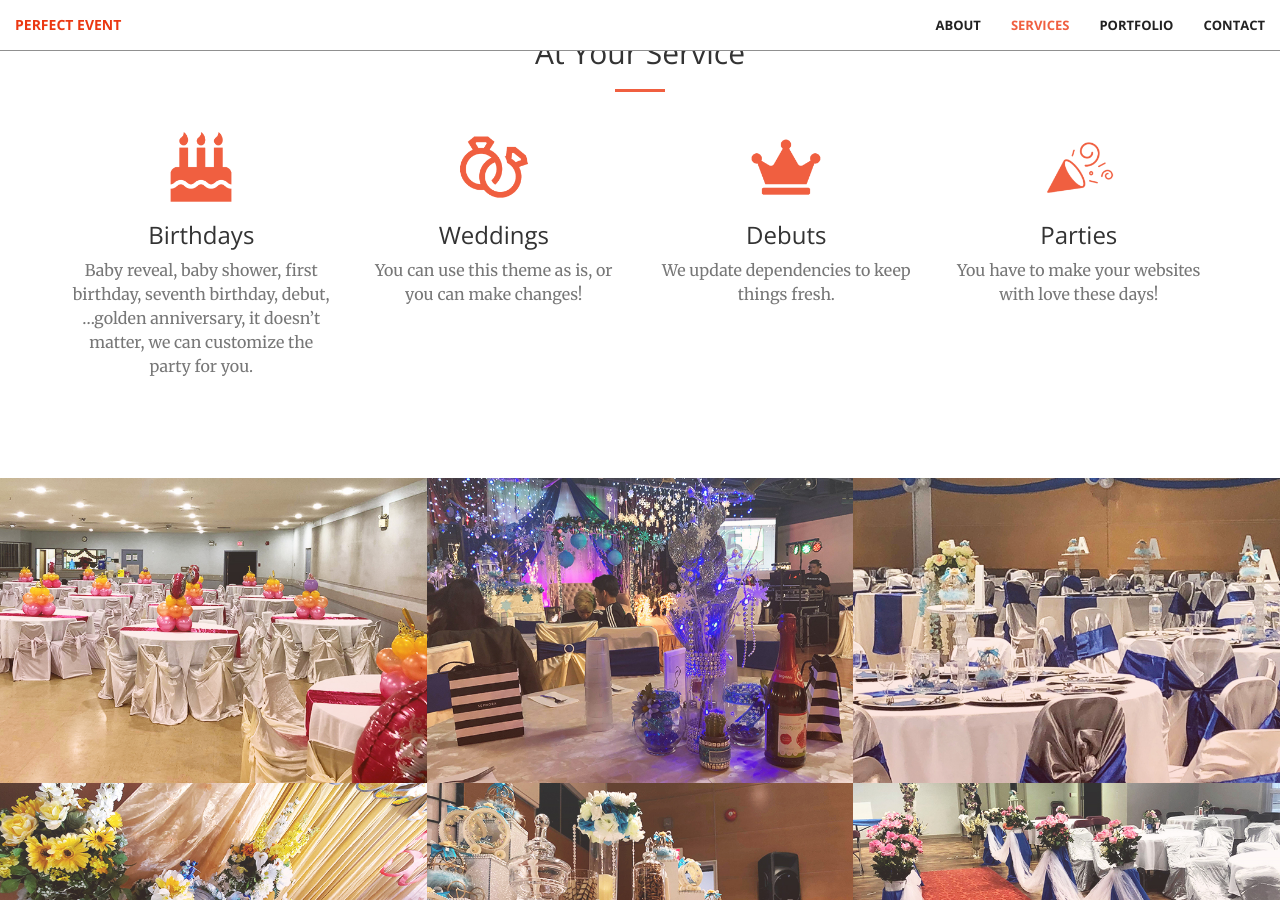
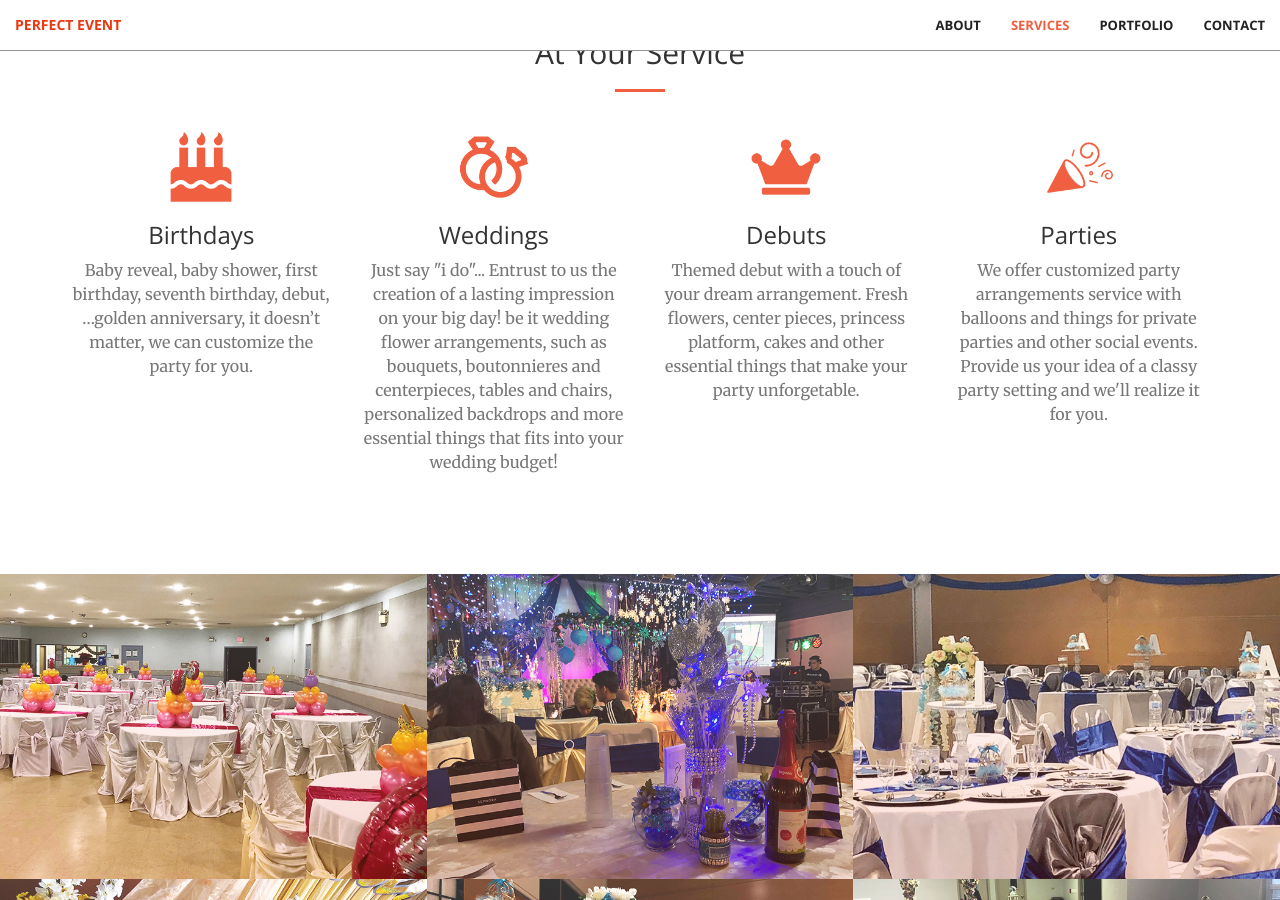
Before and after one commit to LTapsy/Perfect-Event, a Jekyll site: the page built from index.html, in a window 1280 px wide and 900 px high, scrolled down 1382 px. Built offline with Jekyll 4.4.1, drawn with Linux system fonts in a browser that asks for light colours.

Commit message:
site update

```diff
--- a/_includes/services.html
+++ b/_includes/services.html
@@ -20,21 +20,21 @@
                 <div class="service-box">
                     <img src="img/icons/ring.png" class="icon wow bounceIn text-primary">
                     <h3>Weddings</h3>
-                    <p class="text-muted">You can use this theme as is, or you can make changes!</p>
+                    <p class="text-muted">Just say "i do"... Entrust to us the creation of a lasting impression on your big day! be it wedding flower arrangements, such as bouquets, boutonnieres and centerpieces, tables and chairs, personalized backdrops and more essential things that fits into your wedding budget! </p>
                 </div>
             </div>
             <div class="col-lg-3 col-md-6 text-center">
                 <div class="service-box">
                     <img src="img/icons/crown.png" class="icon wow bounceIn text-primary">
                     <h3>Debuts</h3>
-                    <p class="text-muted">We update dependencies to keep things fresh.</p>
+                    <p class="text-muted">Themed debut with a touch of your dream arrangement. Fresh flowers, center pieces, princess platform, cakes and other essential things that make your party unforgetable.</p>
                 </div>
             </div>
             <div class="col-lg-3 col-md-6 text-center">
                 <div class="service-box">
                     <img src="img/icons/party.png" class="icon wow bounceIn text-primary">
                     <h3>Parties</h3>
-                    <p class="text-muted">You have to make your websites with love these days!</p>
+                    <p class="text-muted">We offer customized party arrangements service with balloons and things  for private parties and other social events. Provide us your idea of a classy party setting and we'll realize it for you.</p>
                 </div>
             </div>
         </div>
```
